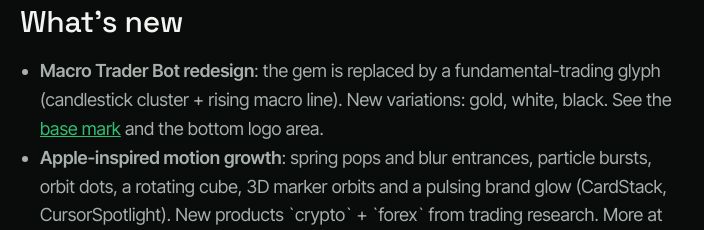
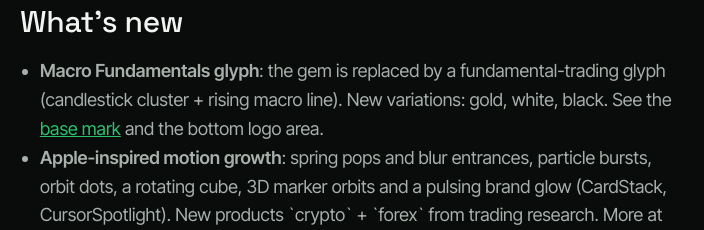
Before and after one commit to printezy247/ezymap-design-system, a website: page docs/index.html in a window 1280 px wide. Shown: the part 510-740 px from the top of the page, 60-764 px from the left. Drawn offline with nearby package versions, Linux system fonts and the light colour scheme; a web font is replaced by a local one.

Commit message:
Rename Macro Trader labels to Macro Fundamentals and fix font copy on docs page

```diff
--- a/docs/index.html
+++ b/docs/index.html
@@ -88,7 +88,7 @@
 
   <section class="block" id="whats-new"><p class="eyebrow" style="color:var(--primary);margin:0">v2.7.0</p><h2>What's new</h2>
     <ul class="lede" style="padding-left:20px">
-      <li><strong>Macro Trader Bot redesign</strong>: the gem is replaced by a fundamental-trading glyph (candlestick cluster + rising macro line). New variations: gold, white, black. See the <a href="../assets/logos/ezymap-mark-macro-trader-bot.svg">base mark</a> and the bottom logo area.</li>
+      <li><strong>Macro Fundamentals glyph</strong>: the gem is replaced by a fundamental-trading glyph (candlestick cluster + rising macro line). New variations: gold, white, black. See the <a href="../assets/logos/ezymap-mark-macro-trader-bot.svg">base mark</a> and the bottom logo area.</li>
       <li><strong>Apple-inspired motion growth</strong>: spring pops and blur entrances, particle bursts, orbit dots, a rotating cube, 3D marker orbits and a pulsing brand glow (CardStack, CursorSpotlight). New products `crypto` + `forex` from trading research. More at <a href="motion.html" style="color:var(--primary)">the motion playground</a>.</li>
       <li><strong>Apple-inspired language</strong>: pill buttons, larger section gaps (56/96px), cards at 16–24px, display heads at weight 400–500 with −0.022em tracking, nearer-black foreground on light mode.</li>
       <li><strong>Four new components</strong> (16 total): <code>LiveBadge</code> (live status pill with ping ring), <code>Marquee</code> (seamless scroll strip with direction/duration controls), <code>Skeleton</code> (shimmer loading placeholder) and <code>GlowCard</code> (card with breathing glow or rotating border beam) — in React, vanilla bundle and typings.</li>
@@ -101,7 +101,7 @@
     </ul>
   </section>
   <section class="block" id="colour"><p class="eyebrow" style="color:var(--primary);margin:0">Foundations</p><h2>Colour</h2><div class="grid swatches" id="colours"></div></section>
-  <section class="block" id="type"><p class="eyebrow" style="color:var(--primary);margin:0">Foundations</p><h2>Type scale</h2><p class="lede">Clash Display for headlines, General Sans for text, JetBrains Mono for figures, Instrument Serif for editorial accents. Space Grotesk, Inter Tight and IBM Plex Mono stay loaded as fallbacks.</p><div id="types"></div></section>
+  <section class="block" id="type"><p class="eyebrow" style="color:var(--primary);margin:0">Foundations</p><h2>Type scale</h2><p class="lede">Clash Display for headlines, General Sans for text, JetBrains Mono for figures, Instrument Serif for editorial accents. Space Grotesk and Inter Tight remain in the font stacks as fallbacks.</p><div id="types"></div></section>
   <section class="block" id="spacing"><p class="eyebrow" style="color:var(--primary);margin:0">Foundations</p><h2>Spacing</h2><div id="spaces"></div></section>
   <section class="block" id="radii"><p class="eyebrow" style="color:var(--primary);margin:0">Foundations</p><h2>Radii</h2><div class="grid radii" id="radius"></div></section>
   <section class="block" id="shadows"><p class="eyebrow" style="color:var(--primary);margin:0">Foundations</p><h2>Shadows and gradients</h2><div class="grid shadows" id="shadow"></div><h3>Gradients</h3><div class="grid grads" id="gradient"></div></section>
@@ -151,9 +151,9 @@
 
   <section class="block" id="products"><p class="eyebrow" style="color:var(--primary);margin:0">Brand</p><h2>Product icons</h2><p class="lede">One app-icon tile per ready product, from <code>assets/products/</code>. Every product also ships <code>-animated</code>, <code>-extrude</code> and <code>-glass</code> variants in SVG and 256px PNG — see the variant grid below.</p><div class="grid logos" id="product-grid"></div><h3>Variants</h3><div class="grid logos" id="product-variant-grid" style="grid-template-columns:repeat(auto-fill,minmax(180px,1fr))"></div></section>
 
-  <section class="block" id="logos"><p class="eyebrow" style="color:var(--primary);margin:0">Brand</p><h2>Logo families (2)</h2><p class="lede">The logo area shows two categories: the main EzyMap mark and the Macro Trader logo variations.</p>
+  <section class="block" id="logos"><p class="eyebrow" style="color:var(--primary);margin:0">Brand</p><h2>Logo families</h2><p class="lede">The main EzyMap mark, the Macro Fundamentals logo set, and the EzyAI files kept as reference.</p>
     <h3>EzyMap — main mark</h3><div class="grid logos" id="logo-grid"></div>
-    <h3>Macro Trader — logo variations</h3><div class="grid logos" id="macro-trader-grid"></div>
+    <h3>Macro Fundamentals — glyph variations</h3><div class="grid logos" id="macro-trader-grid"></div>
     <h3>Macro Fundamentals — logo set</h3>
     <div class="grid logos">
       <figure><img src="../assets/logos/macro-fundamentals/macro-mark-fullcolour.svg" alt="Macro Fundamentals mark, full colour" width="160" height="160" loading="lazy"><figcaption>Mark, full colour</figcaption></figure>
@@ -270,10 +270,10 @@
 
 
   var macroTraderFiles = [
-["ezymap-mark-macro-trader-bot.svg", "Macro Trader mark, base"],
-  ["ezymap-mark-macro-trader-bot-gold.svg", "Macro Trader mark, gold"],
-  ["ezymap-mark-macro-trader-bot-white.svg", "Macro Trader mark, white"],
-  ["ezymap-mark-macro-trader-bot-black.svg", "Macro Trader mark, black"]
+["ezymap-mark-macro-trader-bot.svg", "Macro Fundamentals glyph, base"],
+  ["ezymap-mark-macro-trader-bot-gold.svg", "Macro Fundamentals glyph, gold"],
+  ["ezymap-mark-macro-trader-bot-white.svg", "Macro Fundamentals glyph, white"],
+  ["ezymap-mark-macro-trader-bot-black.svg", "Macro Fundamentals glyph, black"]
   ].forEach(function (l) {
     $("macro-trader-grid").appendChild(el("div", "logo", '<div class="art"><img src="../assets/logos/' + l[0] + '" alt="' + esc(l[1]) + '"></div><div class="cap"><b style="font-size:14px">' + esc(l[1]) + '</b><br><code class="mono">' + esc(l[0]) + '</code></div>'));
   });
```
